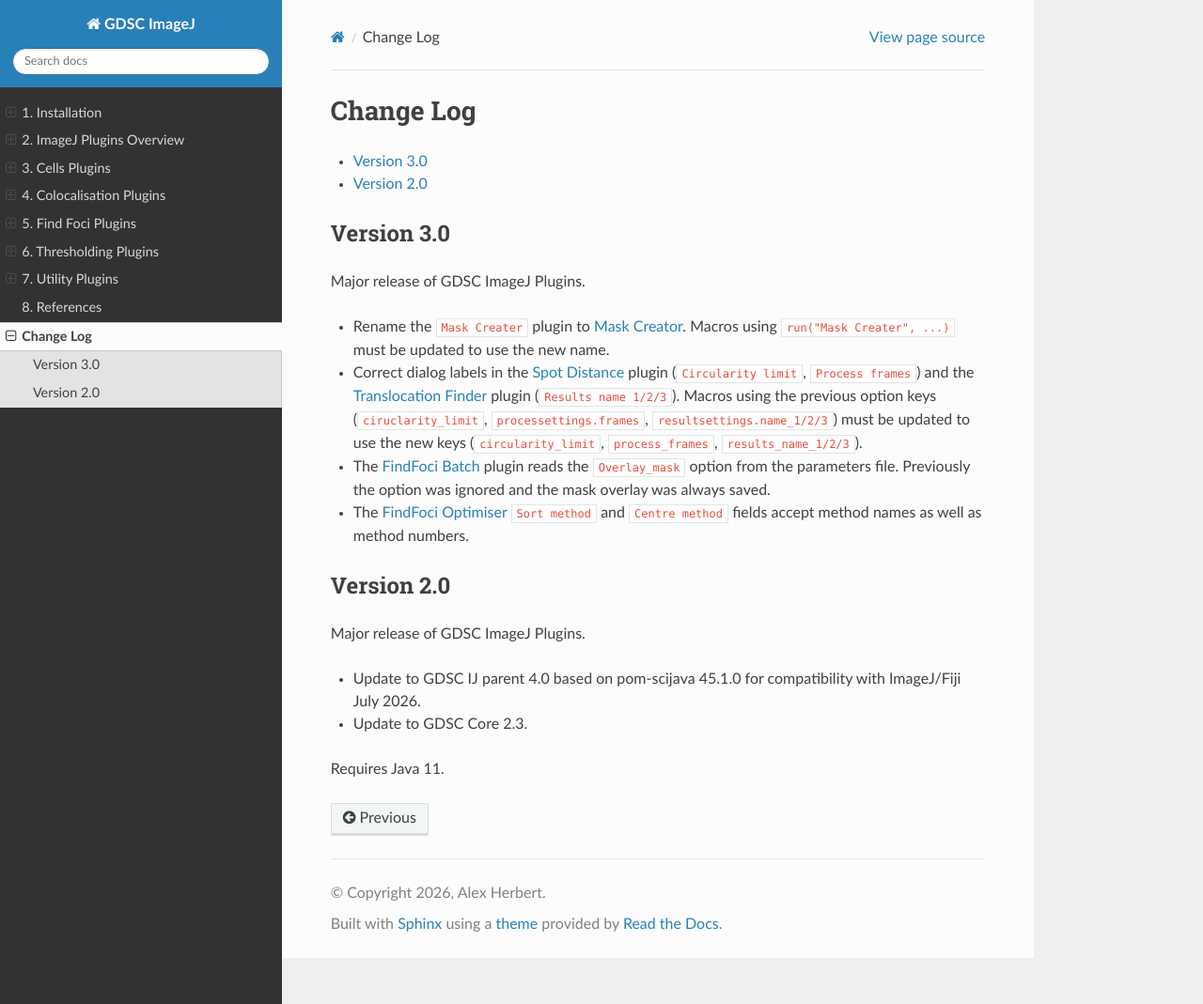
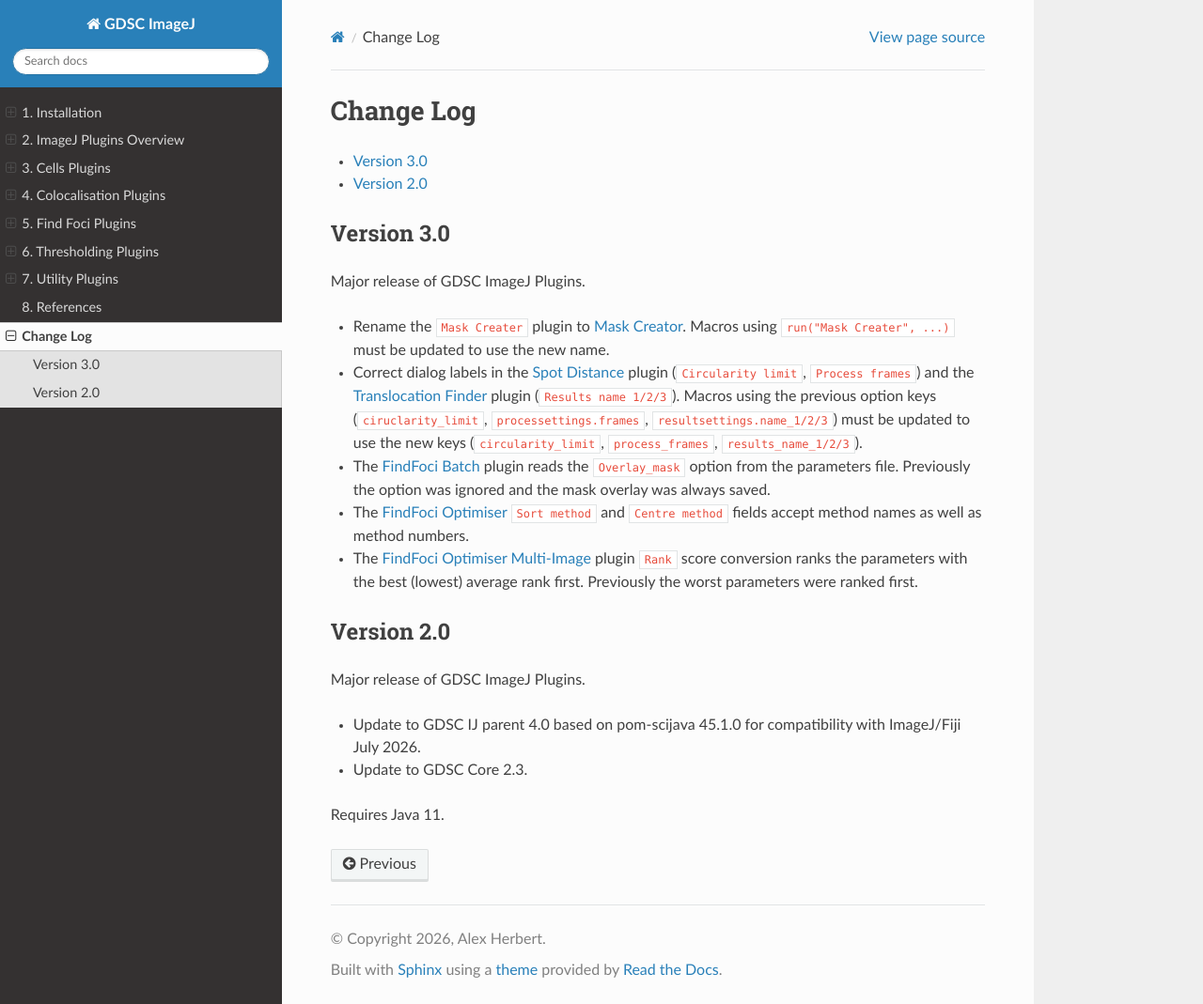
Before and after one commit to aherbert/gdsc, a Sphinx documentation site: the page built from docs/change_log.rst, in a window 1280 px wide and 1069 px high. Shown: the whole window at 94% size. Built offline with Sphinx 7.4.7 and the Read the Docs theme 3.1.0, drawn with Linux system fonts in a browser that asks for light colours.

Commit message:
Rank the best parameters first for the FindFoci Optimiser Multi-Image Rank score conversion

```diff
--- a/docs/change_log.rst
+++ b/docs/change_log.rst
@@ -20,6 +20,9 @@
   parameters file. Previously the option was ignored and the mask overlay was always saved.
 * The :ref:`findfoci_plugins:FindFoci Optimiser` ``Sort method`` and ``Centre method`` fields
   accept method names as well as method numbers.
+* The :ref:`findfoci_plugins:FindFoci Optimiser Multi-Image` plugin ``Rank`` score conversion
+  ranks the parameters with the best (lowest) average rank first. Previously the worst
+  parameters were ranked first.
 
 
 Version 2.0
```
Also changed, not shown: 1 other file.
